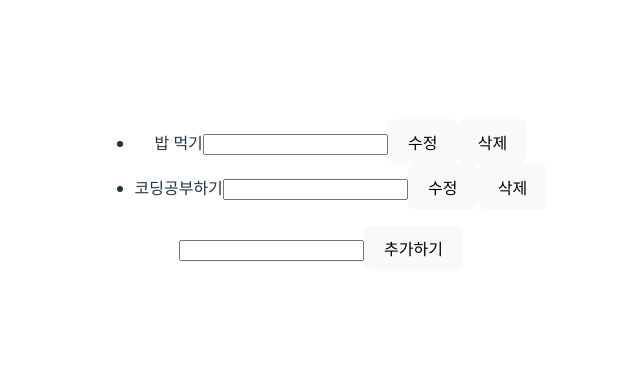
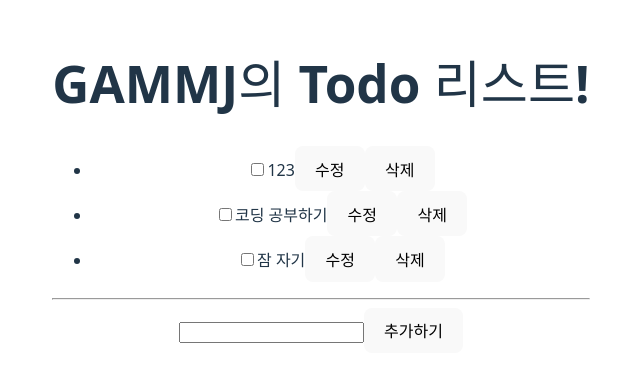
Before and after one commit to GAMMJ/OZ-TodoList, a React (Vite) app: page / in a window 1280 px wide. Shown: the part 213-594 px from the top of the page, without its empty margins (319-959 px from the left). Built offline with nearby package versions, Linux system fonts and the light colour scheme.

Commit message:
feat: 수정기능 & 완료체크기능 추가

```diff
--- a/src/App.jsx
+++ b/src/App.jsx
@@ -2,38 +2,32 @@ import { useState } from "react"
 import "./App.css"
 
 function App() {
-  // todo 배열
   const [todoList, setTodoList] = useState([
-    { id: 0, content: "밥 먹기" },
-    { id: 1, content: "코딩공부하기" },
+    { id: 0, content: "123", completed: false },
+    { id: 1, content: "코딩 공부하기", completed: false },
+    { id: 2, content: "잠 자기", completed: false },
   ])
 
   return (
-    <>
+    <div className="todo-main">
       <TodoList todoList={todoList} setTodoList={setTodoList} />
+      <hr />
       <TodoInput todoList={todoList} setTodoList={setTodoList} />
-    </>
+    </div>
   )
 }
 
-// todoList 추가하는 input 함수
 function TodoInput({ todoList, setTodoList }) {
-  // input 값에 대한 추가 todo
   const [inputValue, setInputValue] = useState("")
 
   return (
     <>
-      <input value={inputValue} onChange={(event) => setInputValue(event.target.value)} />
+      <input className="input-add" value={inputValue} onChange={(event) => setInputValue(event.target.value)} />
       <button
         onClick={() => {
-          {
-            /* id는 고유한 값인 시간을 넣었음 */
-          }
           const newTodo = { id: Number(new Date()), content: inputValue }
-          {
-            /* 참조 자료형은 늘 복사하고 */
-          }
-          setTodoList([...todoList, newTodo])
+          const newTodoList = [...todoList, newTodo]
+          setTodoList(newTodoList)
           setInputValue("")
         }}
       >
@@ -43,33 +37,69 @@ function TodoInput({ todoList, setTodoList }) {
   )
 }
 
-// todoList li태그 생성하는 함수
+function TodoHeader() {
+  return (
+    <>
+      <h1 className="todo-header">GAMMJ의 Todo 리스트!</h1>
+    </>
+  )
+}
+
 function TodoList({ todoList, setTodoList }) {
   return (
+    <>
+      <TodoHeader />
       <ul>
         {todoList.map((todo) => (
           <Todo key={todo.id} todo={todo} setTodoList={setTodoList} />
         ))}
       </ul>
+    </>
   )
 }
 
-// todoList li태그 내용채우는 함수
-// todoLIst li태그 삭제버튼
+// 완료 체크박스
+function CheckBox({ todo, setTodoList }) {
+  return (
+    <>
+      <input
+        type="checkbox"
+        onChange={() => {
+          setTodoList((prev) => prev.map((el) => (el.id === todo.id ? { ...el, completed: !el.completed } : el)))
+        }}
+      ></input>
+    </>
+  )
+}
+
 function Todo({ todo, setTodoList }) {
   const [inputValue, setInputValue] = useState("")
+  const [isEdit, setIsEdit] = useState(false)
 
   return (
+    <>
       <li>
-      {/* toto 내용 */}
-      {todo.content}
+        {/* 완료 체크박스 표시 */}
+        <CheckBox todo={todo} setTodoList={setTodoList} />
 
-      {/* 수정input과 버튼 */}
-      <input value={inputValue} onChange={(event) => setInputValue(event.target.value)} />
+        {/* 완료 되었으면 del태그로 감싸주기 */}
+        {todo.completed ? <del>{todo.content}</del> : <span>{todo.content}</span>}
+
+        {/* isEdit이 true일 때만 input창 보여주기 */}
+        {isEdit && (
+          <input className="input-edit" value={inputValue} onChange={(event) => setInputValue(event.target.value)} />
+        )}
+
+        {/* 수정버튼 */}
         <button
           onClick={() => {
+            if (isEdit) {
               setTodoList((prev) => prev.map((el) => (el.id === todo.id ? { ...el, content: inputValue } : el)))
+              setIsEdit(false)
               setInputValue("")
+            } else {
+              setIsEdit(true)
+            }
           }}
         >
           수정
@@ -86,6 +116,7 @@ function Todo({ todo, setTodoList }) {
           삭제
         </button>
       </li>
+    </>
   )
 }
 
```
Lines whose indentation alone changed are shown as unchanged.
